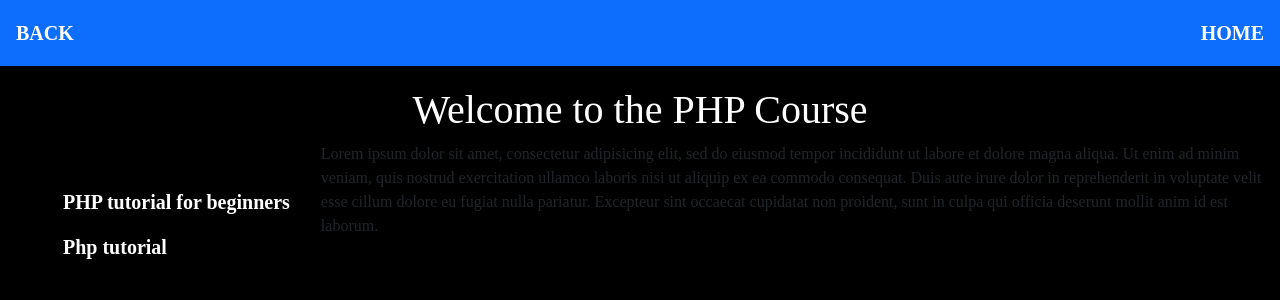
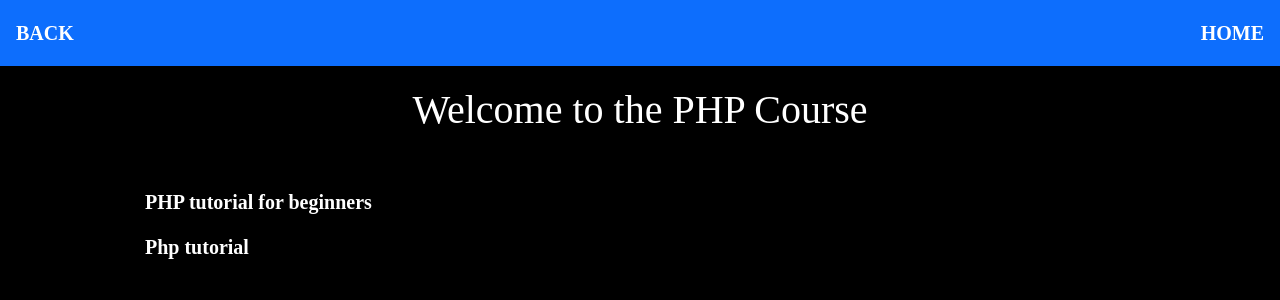
Before and after one commit to sheikhasim/TechLearn, a Django app: page /php_course/ in a window 1280 px wide. Shown: the top 300 px of the page. Run offline with Django 3.2, Linux system fonts and the light colour scheme.

Commit message:
Update php_c.html

```diff
--- a/c4app/templates/c4app/php_c.html
+++ b/c4app/templates/c4app/php_c.html
@@ -21,6 +21,7 @@
     </header>
 
     <div class="clr"></div>
+  <div class="container">
     <div id="link">
       <ul>
         <li>
@@ -30,13 +31,6 @@
         </li>
       </ul>
       </div>
-      <div id="chat">
-        <p>Lorem ipsum dolor sit amet, consectetur adipisicing elit, sed do eiusmod
-        tempor incididunt ut labore et dolore magna aliqua. Ut enim ad minim veniam,
-        quis nostrud exercitation ullamco laboris nisi ut aliquip ex ea commodo
-        consequat. Duis aute irure dolor in reprehenderit in voluptate velit esse
-        cillum dolore eu fugiat nulla pariatur. Excepteur sint occaecat cupidatat non
-        proident, sunt in culpa qui officia deserunt mollit anim id est laborum.</p>
-      </div>
+  </div>
 </body>
 </html>
```
